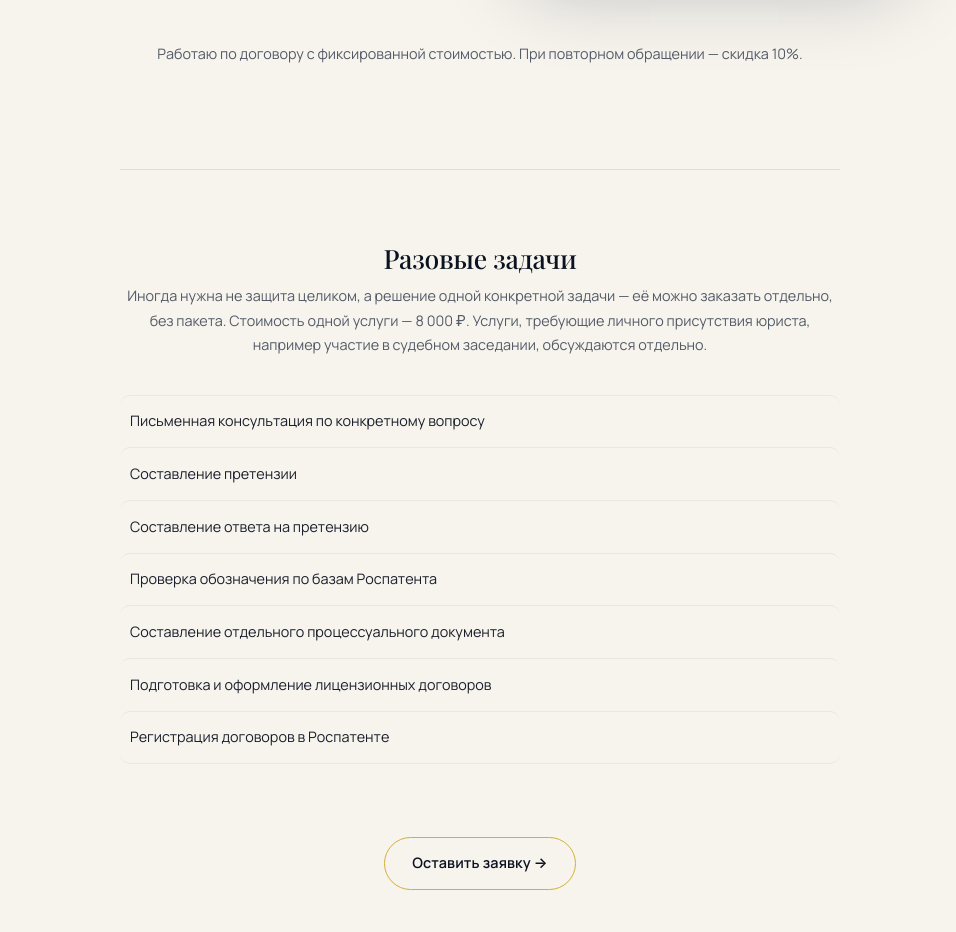
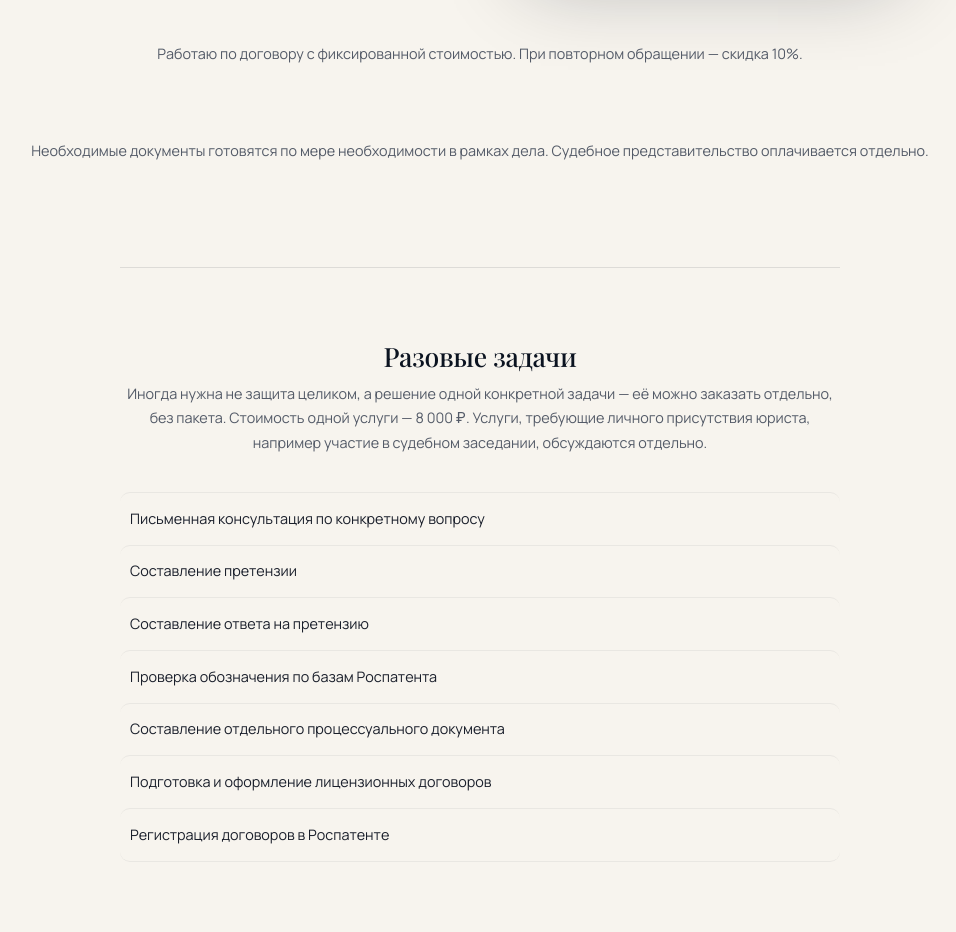
Before and after one commit to zegizegic-star/-, a plain HTML site: page index.html in a window 1280 px wide. Shown: the part 8500-9432 px from the top of the page, without its empty margins (160-1116 px from the left). Drawn offline with Linux system fonts and the light colour scheme.

Commit message:
Clarify scope of legal service packages

```diff
--- a/index.html
+++ b/index.html
@@ -538,6 +538,7 @@
       </div>
 
       <p class="pricing-note" data-reveal>Работаю по договору с фиксированной стоимостью. При повторном обращении — скидка 10%.</p>
+      <p class="pricing-note" data-reveal>Необходимые документы готовятся по мере необходимости в рамках дела. Судебное представительство оплачивается отдельно.</p>
 
       <div class="mini-pricing" data-reveal>
         <h3 class="mini-pricing-heading">Разовые задачи</h3>
```
